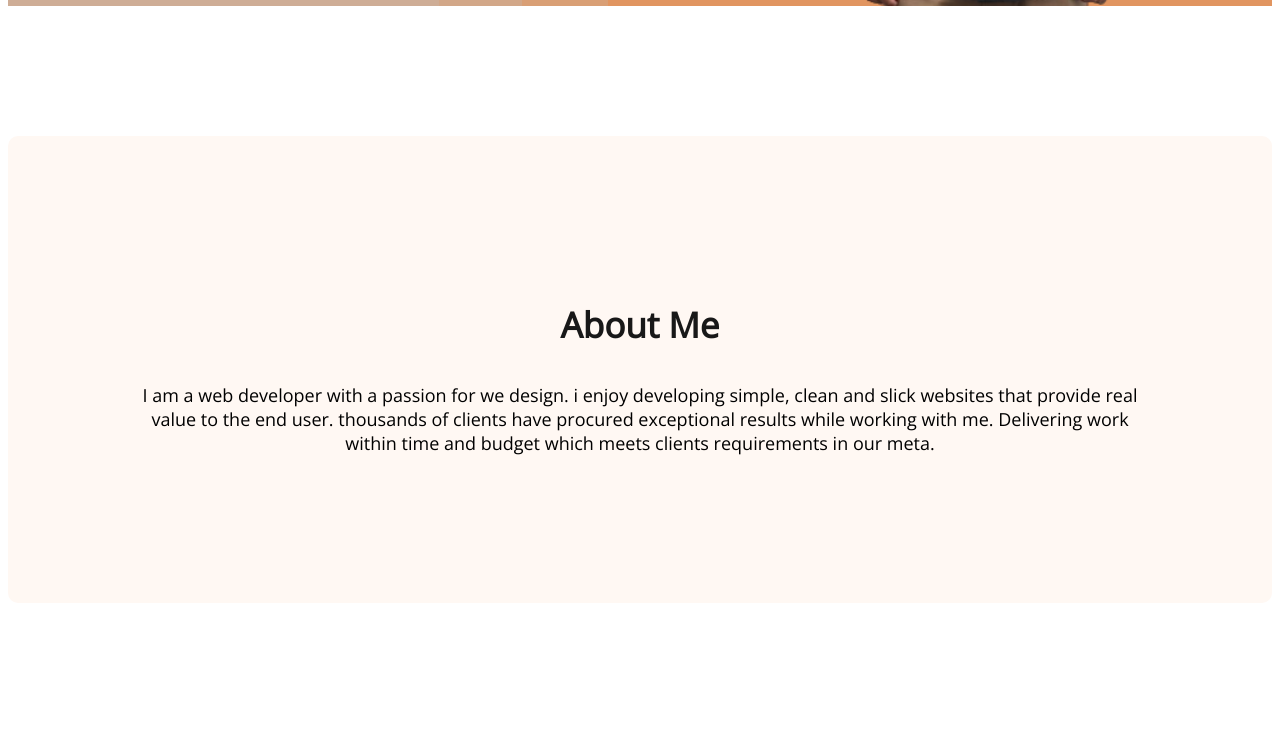
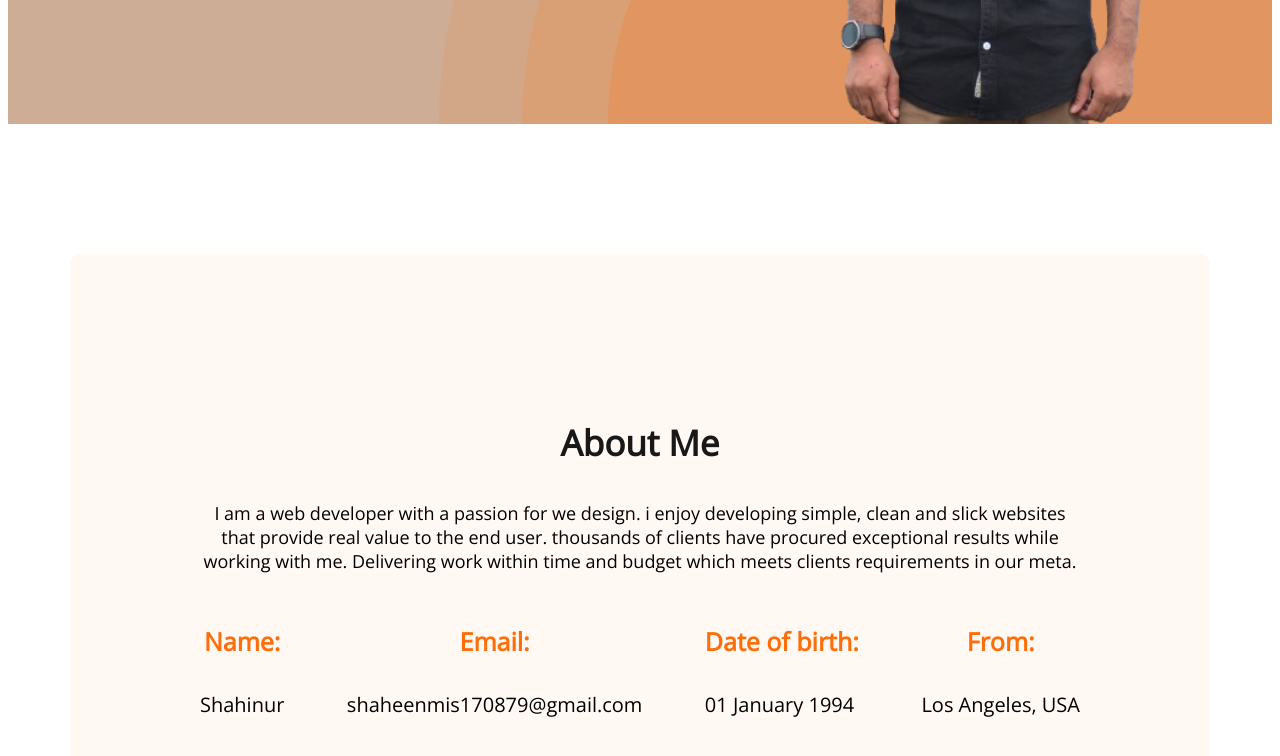
Before and after one commit to shahinur009/My-first-portfolio, a plain HTML site: page index.html in a window 1280 px wide. Shown: the part 932-1688 px from the top of the page. Before the commit the page ends 1665 px from the top, so only its background shows below. Drawn offline with nearby package versions, Linux system fonts and the light colour scheme.

Commit message:
about done

```diff
--- a/index.html
+++ b/index.html
@@ -40,6 +40,24 @@
             <p class="section-description">
                 I am a web developer with a passion for we design. i enjoy developing simple, clean and slick websites that provide real value to the end user. thousands of clients have procured exceptional results while working with me. Delivering work within time and budget which meets clients requirements in our meta.
             </p>
+            <div class="about-info-container">
+                <div class="about-info">
+                    <h4 class="info-title">Name:</h4>
+                    <p class="info-desription">Shahinur</p>
+                </div>
+                <div class="about-info">
+                    <h4 class="info-title">Email:</h4>
+                    <p class="info-desription">shaheenmis170879@gmail.com</p>
+                </div>
+                <div class="about-info">
+                    <h4 class="info-title">Date of birth:</h4>
+                    <p class="info-desription">01 January 1994</p>
+                </div>
+                <div class="about-info">
+                    <h4 class="info-title">From:</h4>
+                    <p class="info-desription">Los Angeles, USA</p>
+                </div>
+            </div>
         </section>
 
     </main>
--- a/style/style.css
+++ b/style/style.css
@@ -33,7 +33,7 @@ nav{
 }
  .nav-title{
     color:#181818;
-    font-size: 45px;
+    font-size: 80px;
     font-style: normal;
     font-weight: 800;
 }
@@ -69,7 +69,7 @@ background-position: bottom right;
     width: 500px;
 }
 .banner-greeting{
-    font-size: 45px;
+    font-size: 30px;
     color: #cead96;
     margin-bottom: 0px;
 }
@@ -85,9 +85,30 @@ background-position: bottom right;
     margin-top: 5px;
     margin-bottom: 10px;
 }
+main{
+    max-width: 1140px;
+    height: 550px;
+    margin: 0 auto;
+
+}
 .about{
     padding: 130px;
     border-radius: 10px;
     background: #FFF8F3;
     margin: 130px 0;
 }
+.about-info-container{
+    display: flex;
+    align-items: center;
+    justify-content: space-between;
+
+}
+.info-title{
+    font-size: 25px;
+    color: #fd6e0a;
+    align-items: center;
+    text-align: center;
+}
+.info-desription{
+    font-size: 20px;
+}
```
